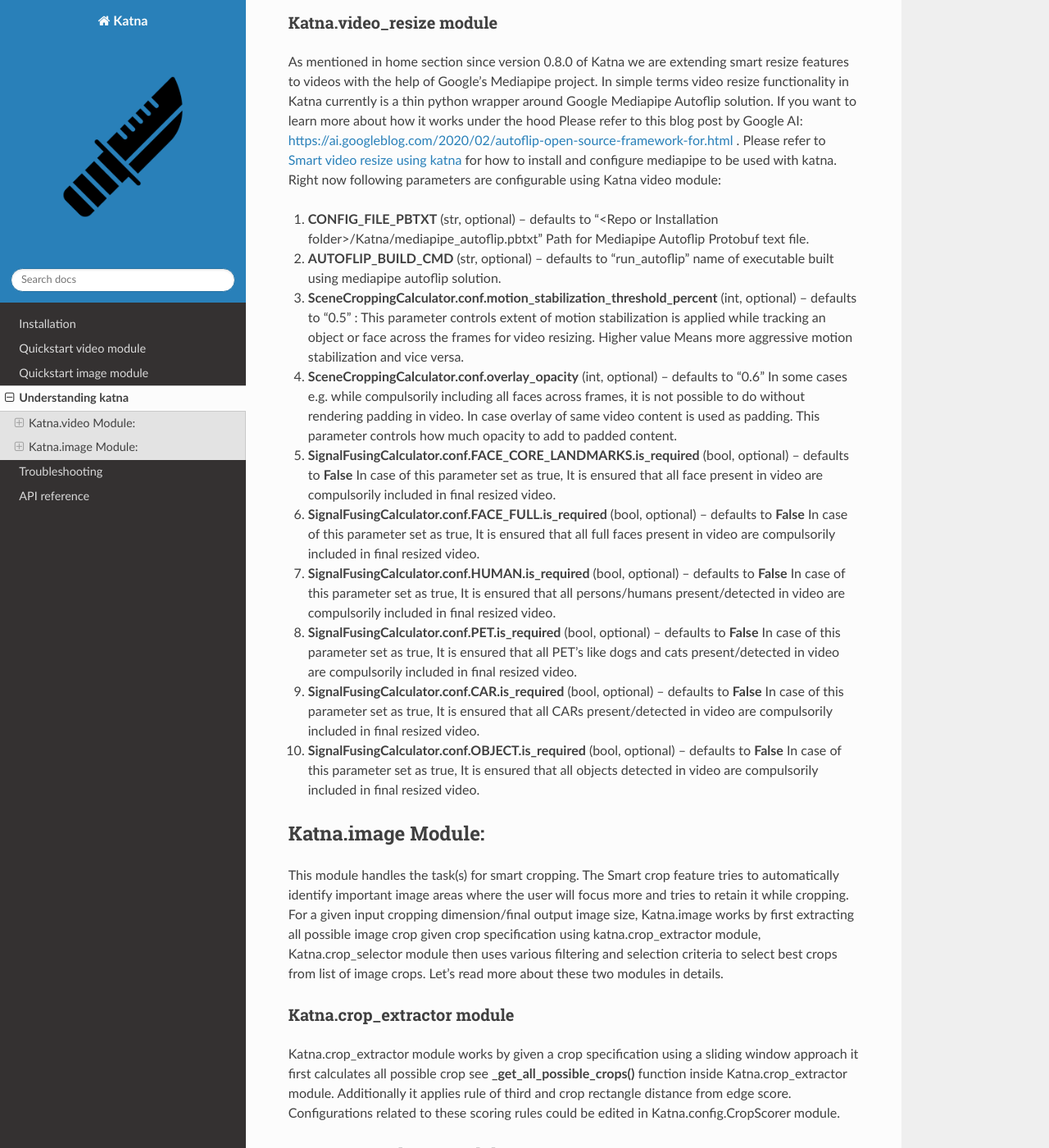
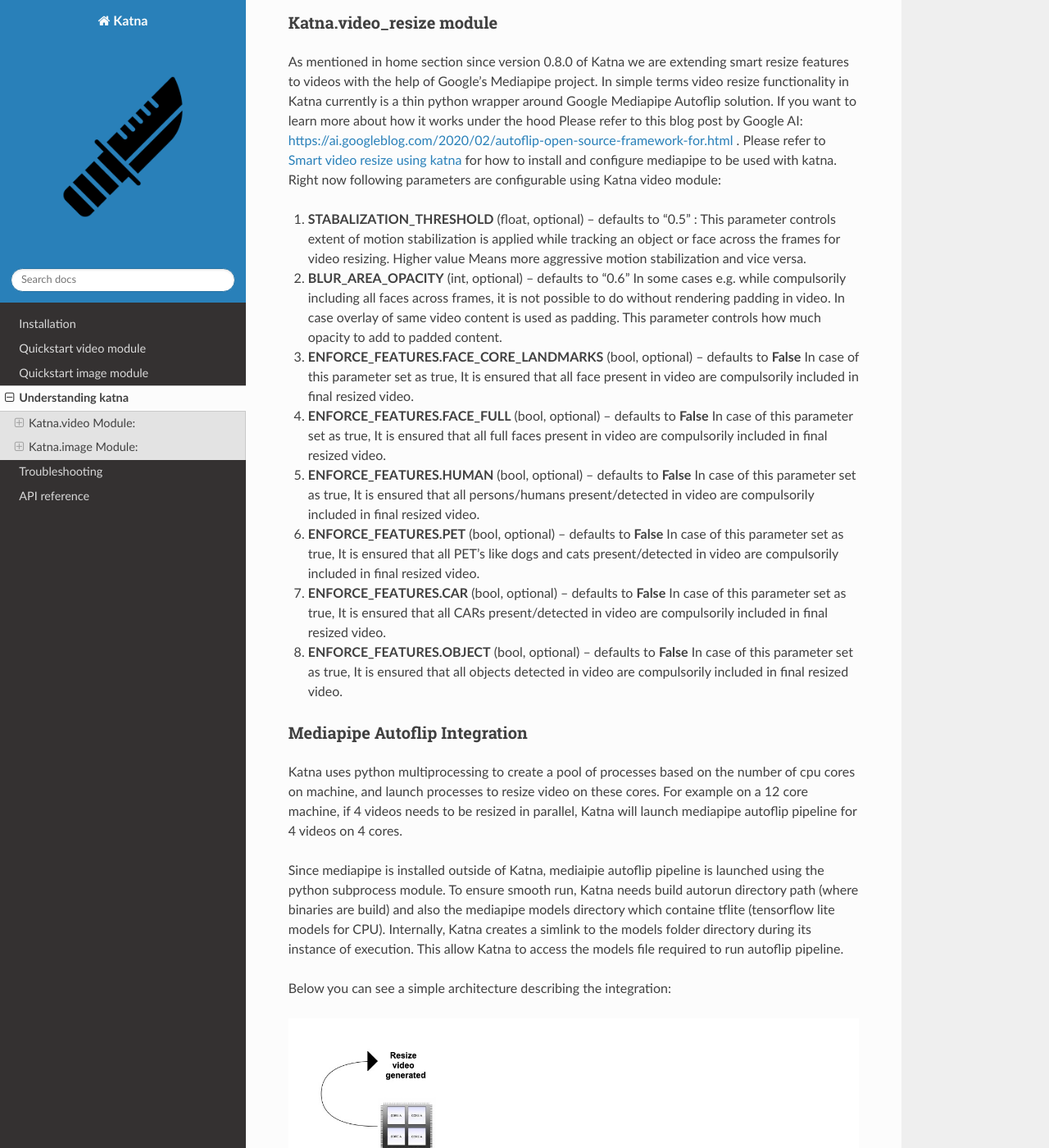
Before and after one commit to keplerlab/katna, a Sphinx documentation site: the page built from docs/source/understanding_katna.rst, in a window 1280 px wide and 1400 px high, scrolled down 2128 px. Shown: the whole window at 82% size. Built offline with Sphinx 7.4.7 and the Read the Docs theme 2.0.0, drawn with Linux system fonts in a browser that asks for light colours; some of the changed text lies outside the part shown.

Commit message:
updated mediapipe Katna integration & troubleshooting doc

```diff
--- a/docs/source/understanding_katna.rst
+++ b/docs/source/understanding_katna.rst
@@ -116,46 +116,74 @@
 for how to install and configure mediapipe to be used with katna.
 Right now following parameters are configurable using Katna video module:
 
-#. **CONFIG_FILE_PBTXT**  (str, optional) –
-   defaults to "<Repo or Installation folder>/Katna/mediapipe_autoflip.pbtxt"
-   Path for Mediapipe Autoflip Protobuf text file.
 
-#. **AUTOFLIP_BUILD_CMD**  (str, optional) – defaults to "run_autoflip" name of
-   executable built using mediapipe autoflip solution.
-
-#. **SceneCroppingCalculator.conf.motion_stabilization_threshold_percent**  (int, optional) –
+#. **STABALIZATION_THRESHOLD**  (float, optional) –
    defaults to "0.5" : This parameter controls extent of motion stabilization is applied
    while tracking an object or face across the frames for video resizing. Higher value Means
    more aggressive motion stabilization and vice versa.
 
-#. **SceneCroppingCalculator.conf.overlay_opacity**  (int, optional) – defaults to “0.6”
+#. **BLUR_AREA_OPACITY**  (int, optional) – defaults to “0.6”
    In some cases e.g. while compulsorily including all faces across frames, it is not possible to do
    without rendering padding in video. In case overlay of same video content is used as padding.
    This parameter controls how much opacity to add to padded content.
 
-#. **SignalFusingCalculator.conf.FACE_CORE_LANDMARKS.is_required**  (bool, optional) – defaults to **False**
+#. **ENFORCE_FEATURES.FACE_CORE_LANDMARKS**  (bool, optional) – defaults to **False**
    In case of this parameter set as true, It is ensured that all face present in video are compulsorily
    included in final resized video.
 
-#. **SignalFusingCalculator.conf.FACE_FULL.is_required**  (bool, optional) – defaults to **False**
+#. **ENFORCE_FEATURES.FACE_FULL**  (bool, optional) – defaults to **False**
    In case of this parameter set as true, It is ensured that all full faces present in video are compulsorily
    included in final resized video.
 
-#. **SignalFusingCalculator.conf.HUMAN.is_required**  (bool, optional) – defaults to **False**
+#. **ENFORCE_FEATURES.HUMAN**  (bool, optional) – defaults to **False**
    In case of this parameter set as true, It is ensured that all persons/humans present/detected
    in video are compulsorily included in final resized video.
 
-#. **SignalFusingCalculator.conf.PET.is_required**  (bool, optional) – defaults to **False**
+#. **ENFORCE_FEATURES.PET**  (bool, optional) – defaults to **False**
    In case of this parameter set as true, It is ensured that all PET's like dogs and cats
    present/detected in video are compulsorily included in final resized video.
 
-#. **SignalFusingCalculator.conf.CAR.is_required**  (bool, optional) – defaults to **False**
+#. **ENFORCE_FEATURES.CAR**  (bool, optional) – defaults to **False**
    In case of this parameter set as true, It is ensured that all CARs present/detected
    in video are compulsorily included in final resized video.
 
-#. **SignalFusingCalculator.conf.OBJECT.is_required**  (bool, optional) – defaults to **False**
+#. **ENFORCE_FEATURES.OBJECT**  (bool, optional) – defaults to **False**
    In case of this parameter set as true, It is ensured that all objects detected
    in video are compulsorily included in final resized video.
+
+
+.. _Katna.mediapipe_integration:
+
+Mediapipe Autoflip Integration
+~~~~~~~~~~~~~~~~~~~~~~~~~~~~~~~~~~~~~~~~~~~~~
+Katna uses python multiprocessing to create a pool of processes based on the number of cpu cores on machine,
+and launch processes to resize video on these cores. For example on a 12 core machine, if 4 videos needs
+to be resized in parallel, Katna will launch mediapipe autoflip pipeline for 4 videos on 4 cores.
+
+Since mediapipe is installed outside of Katna, mediaipie autoflip pipeline is launched using the
+python subprocess module. To ensure smooth run, Katna needs build autorun directory path (where binaries are build)
+and also the mediapipe models directory which containe tflite (tensorflow lite models for CPU). Internally, Katna creates
+a simlink to the models folder directory during its instance of execution. This allow
+Katna to access the models file required to run autoflip pipeline.
+
+Below you can see a simple architecture describing the integration:
+
+.. figure:: images/mediapipe_autoflip_integration.jpeg
+         :width: 100%
+         :align: center
+         :alt: Katna Mediapipe Autoflip Integration
+
+
+Katna provides an interface to configure autoflip. This enables Katna to hide the complexity
+of autoflip graphs configuration (.pbtxt file) and provide users will relevant configurations
+in the form of python friendly dictionary. Behind the scenes, Katna will create a temporary graph (.pbtxt)
+file based on the configuration provided and use it to run the autoflip pipeline.
+
+Katna users can check **temp_pbtxt** directory when the pipeline is running to look at
+the mediapipe autoflip graph file. The folders gets deleted automatically when the pipeline
+finishes its execution.
+
+To check the list of configurable options, check :ref:`Katna.video_resize`.
 
 
 Katna.image Module:
```
Also changed, not shown: docs/source/troubleshooting.rst (+11 -0 lines), docs/source/tutorials_video.rst (+35 -3 lines), docs/source/images/mediapipe_autoflip_integration.jpeg (added).
